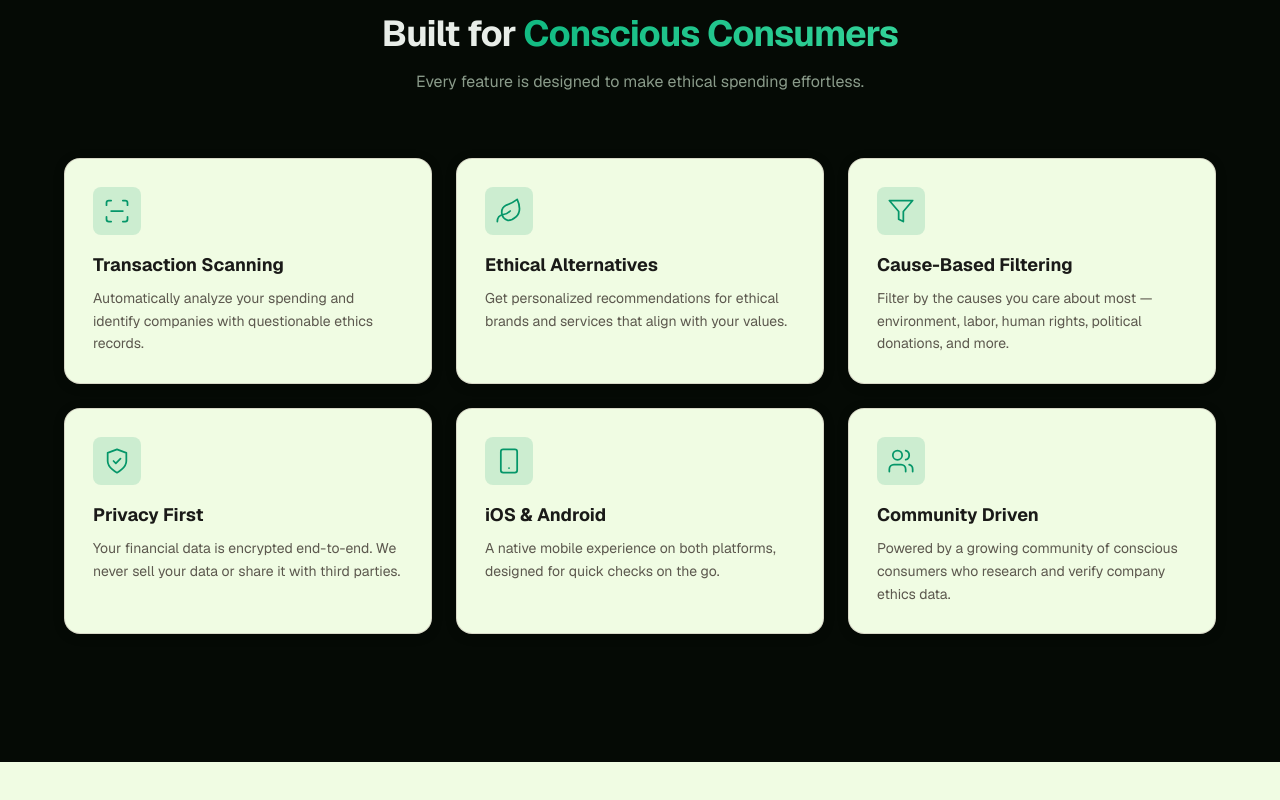
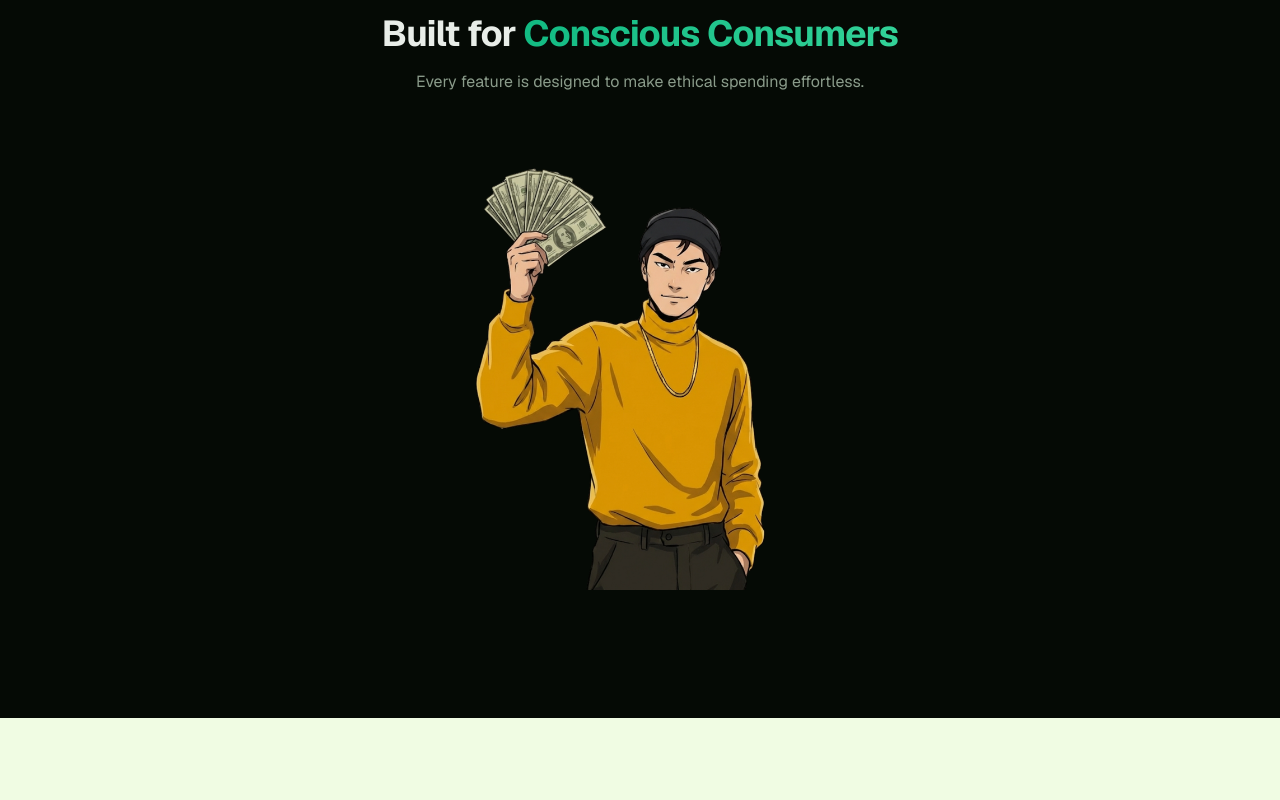
Before and after one commit to tommyeastman/dirtymoney-landing-page, a Next.js app: page / in a window 1280 px wide. Shown: the part 2028-2828 px from the top of the page. Built offline with nearby package versions, Linux system fonts and the light colour scheme.

Commit message:
single character image

```diff
--- a/app/page.tsx
+++ b/app/page.tsx
@@ -61,123 +61,6 @@ function SwitchIcon() {
   );
 }
 
-function ScanIcon() {
-  return (
-    <svg
-      xmlns="http://www.w3.org/2000/svg"
-      width="28"
-      height="28"
-      viewBox="0 0 24 24"
-      fill="none"
-      stroke="currentColor"
-      strokeWidth="1.5"
-      strokeLinecap="round"
-      strokeLinejoin="round"
-    >
-      <path d="M3 7V5a2 2 0 0 1 2-2h2" />
-      <path d="M17 3h2a2 2 0 0 1 2 2v2" />
-      <path d="M21 17v2a2 2 0 0 1-2 2h-2" />
-      <path d="M7 21H5a2 2 0 0 1-2-2v-2" />
-      <line x1="7" y1="12" x2="17" y2="12" />
-    </svg>
-  );
-}
-
-function LeafIcon() {
-  return (
-    <svg
-      xmlns="http://www.w3.org/2000/svg"
-      width="28"
-      height="28"
-      viewBox="0 0 24 24"
-      fill="none"
-      stroke="currentColor"
-      strokeWidth="1.5"
-      strokeLinecap="round"
-      strokeLinejoin="round"
-    >
-      <path d="M11 20A7 7 0 0 1 9.8 6.9C15.5 4.9 17 3.5 19 2c1 2 2 4.5 2 8 0 5.5-4.78 10-10 10Z" />
-      <path d="M2 21c0-3 1.85-5.36 5.08-6C9.5 14.52 12 13 13 12" />
-    </svg>
-  );
-}
-
-function FilterIcon() {
-  return (
-    <svg
-      xmlns="http://www.w3.org/2000/svg"
-      width="28"
-      height="28"
-      viewBox="0 0 24 24"
-      fill="none"
-      stroke="currentColor"
-      strokeWidth="1.5"
-      strokeLinecap="round"
-      strokeLinejoin="round"
-    >
-      <polygon points="22 3 2 3 10 12.46 10 19 14 21 14 12.46 22 3" />
-    </svg>
-  );
-}
-
-function ShieldIcon() {
-  return (
-    <svg
-      xmlns="http://www.w3.org/2000/svg"
-      width="28"
-      height="28"
-      viewBox="0 0 24 24"
-      fill="none"
-      stroke="currentColor"
-      strokeWidth="1.5"
-      strokeLinecap="round"
-      strokeLinejoin="round"
-    >
-      <path d="M12 22s8-4 8-10V5l-8-3-8 3v7c0 6 8 10 8 10z" />
-      <path d="m9 12 2 2 4-4" />
-    </svg>
-  );
-}
-
-function SmartphoneIcon() {
-  return (
-    <svg
-      xmlns="http://www.w3.org/2000/svg"
-      width="28"
-      height="28"
-      viewBox="0 0 24 24"
-      fill="none"
-      stroke="currentColor"
-      strokeWidth="1.5"
-      strokeLinecap="round"
-      strokeLinejoin="round"
-    >
-      <rect x="5" y="2" width="14" height="20" rx="2" ry="2" />
-      <line x1="12" y1="18" x2="12.01" y2="18" />
-    </svg>
-  );
-}
-
-function UsersIcon() {
-  return (
-    <svg
-      xmlns="http://www.w3.org/2000/svg"
-      width="28"
-      height="28"
-      viewBox="0 0 24 24"
-      fill="none"
-      stroke="currentColor"
-      strokeWidth="1.5"
-      strokeLinecap="round"
-      strokeLinejoin="round"
-    >
-      <path d="M16 21v-2a4 4 0 0 0-4-4H6a4 4 0 0 0-4 4v2" />
-      <circle cx="9" cy="7" r="4" />
-      <path d="M22 21v-2a4 4 0 0 0-3-3.87" />
-      <path d="M16 3.13a4 4 0 0 1 0 7.75" />
-    </svg>
-  );
-}
 
 const steps = [
   {
@@ -200,44 +83,6 @@ const steps = [
   },
 ];
 
-const features = [
-  {
-    icon: <ScanIcon />,
-    title: "Transaction Scanning",
-    description:
-      "Automatically analyze your spending and identify companies with questionable ethics records.",
-  },
-  {
-    icon: <LeafIcon />,
-    title: "Ethical Alternatives",
-    description:
-      "Get personalized recommendations for ethical brands and services that align with your values.",
-  },
-  {
-    icon: <FilterIcon />,
-    title: "Cause-Based Filtering",
-    description:
-      "Filter by the causes you care about most — environment, labor, human rights, political donations, and more.",
-  },
-  {
-    icon: <ShieldIcon />,
-    title: "Privacy First",
-    description:
-      "Your financial data is encrypted end-to-end. We never sell your data or share it with third parties.",
-  },
-  {
-    icon: <SmartphoneIcon />,
-    title: "iOS & Android",
-    description:
-      "A native mobile experience on both platforms, designed for quick checks on the go.",
-  },
-  {
-    icon: <UsersIcon />,
-    title: "Community Driven",
-    description:
-      "Powered by a growing community of conscious consumers who research and verify company ethics data.",
-  },
-];
 
 export default function Home() {
   return (
@@ -339,10 +184,10 @@ export default function Home() {
         </div>
       </section>
 
-      {/* ── Features ── */}
+      {/* ── Built for Conscious Consumers ── */}
       <section className="px-6 py-24 sm:py-32">
         <div className="mx-auto max-w-6xl">
-          <div className="mb-16 text-center">
+          <div className="text-center">
             <h2 className="text-3xl font-bold tracking-tight text-foreground sm:text-4xl">
               Built for <span className="text-gradient">Conscious Consumers</span>
             </h2>
@@ -351,23 +196,14 @@ export default function Home() {
             </p>
           </div>
 
-          <div className="grid gap-6 sm:grid-cols-2 lg:grid-cols-3">
-            {features.map((feature) => (
-              <div
-                key={feature.title}
-                className="glass-card group rounded-2xl p-7 transition-all duration-300"
-              >
-                <div className="mb-4 flex h-12 w-12 items-center justify-center rounded-lg bg-emerald-dark/15 text-emerald-dark transition-colors group-hover:bg-emerald-dark/25">
-                  {feature.icon}
-                </div>
-                <h3 className="mb-2 text-lg font-bold text-hero-heading">
-                  {feature.title}
-                </h3>
-                <p className="text-sm leading-relaxed text-hero-muted">
-                  {feature.description}
-                </p>
-              </div>
-            ))}
+          <div className="mt-12 flex justify-center">
+            <Image
+              src="/dirtymoney_single_character.png"
+              alt="Dirty Money character"
+              width={800}
+              height={800}
+              className="w-full max-w-md rounded-2xl"
+            />
           </div>
         </div>
       </section>
```
Also changed, not shown: public/dirtymoney_single_character.png (added).
